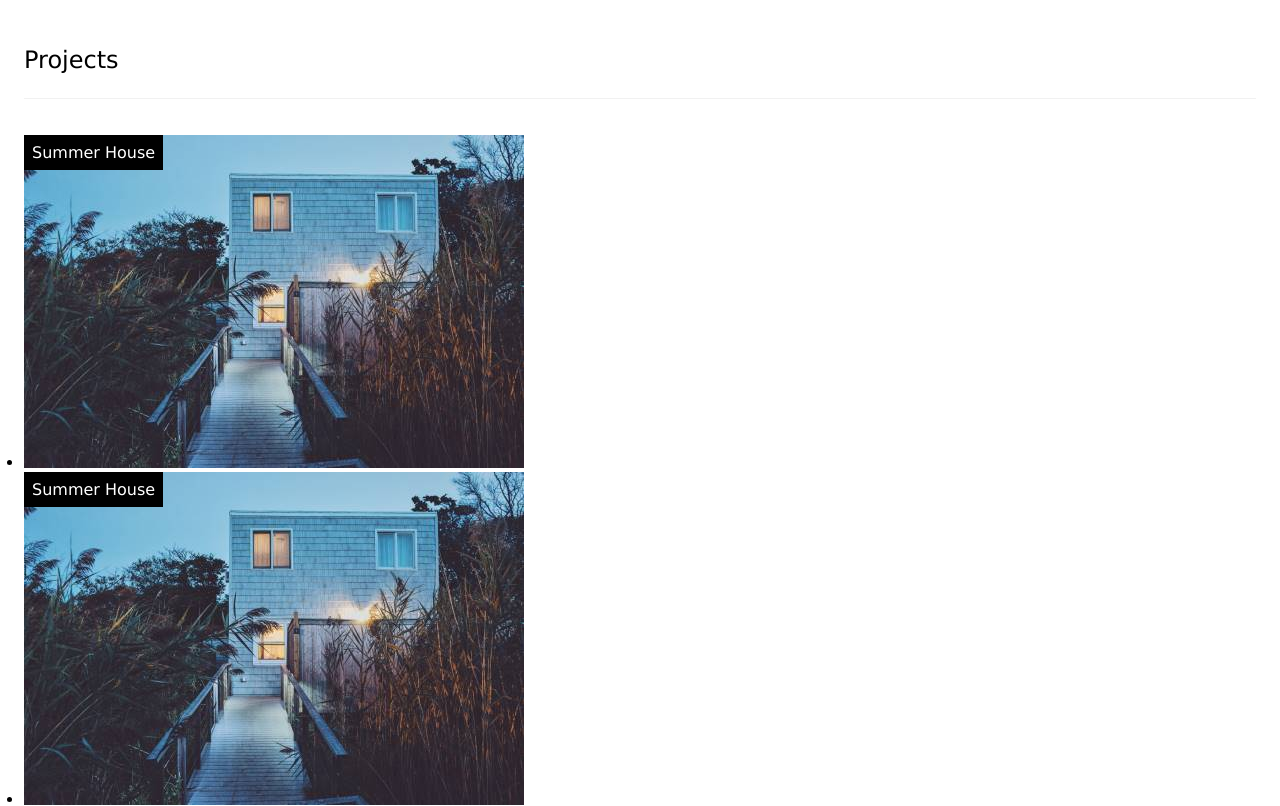
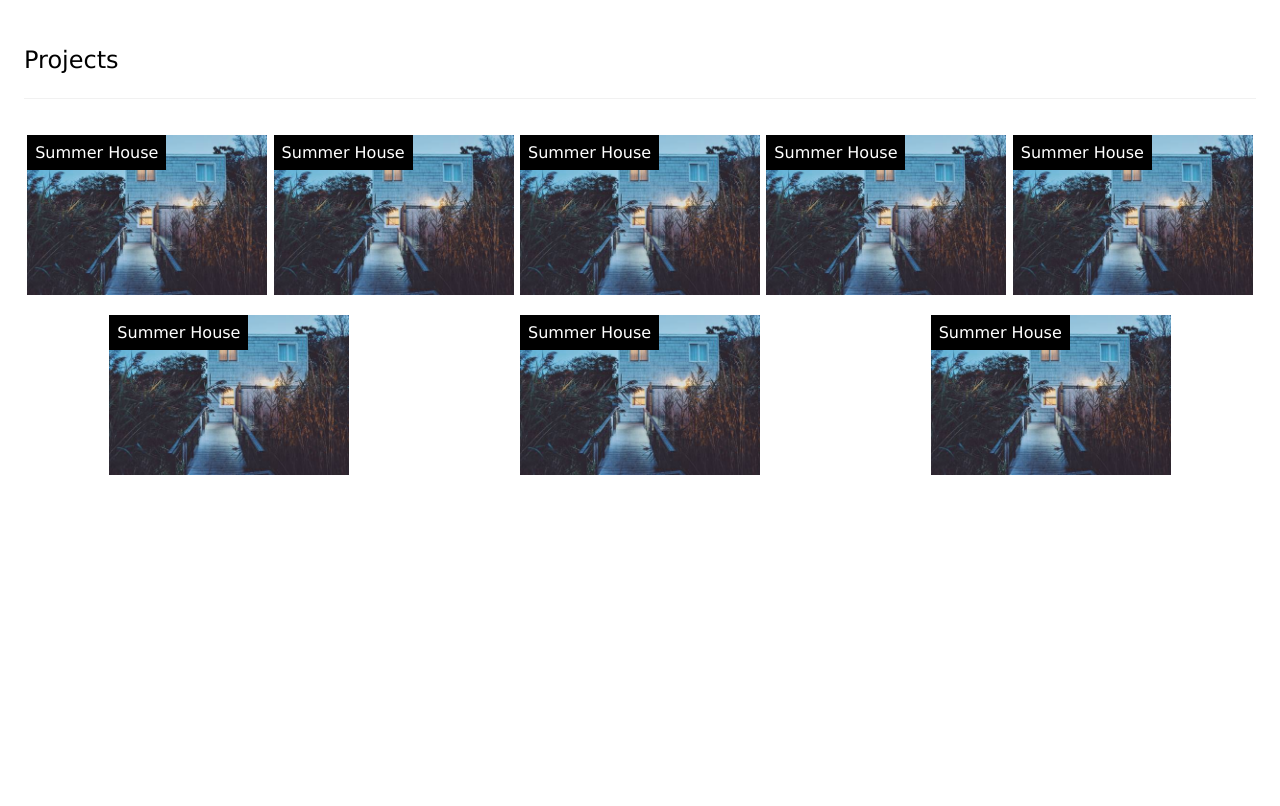
Before and after one commit to thiagopuntar/projeto-cohort-10, a plain HTML site: page index.html in a window 1280 px wide. Shown: the part 722-1528 px from the top of the page. After the commit the page ends 1201 px from the top, so only its background shows below. Drawn offline with Linux system fonts and the light colour scheme.

Commit message:
finishing section projects

```diff
--- a/blocks/projects.css
+++ b/blocks/projects.css
@@ -13,3 +13,19 @@
   top: 0;
   padding: 8px;
 }
+
+.projects__list {
+  list-style: none;
+  display: flex;
+  flex-wrap: wrap;
+  justify-content: space-around;
+  row-gap: 16px;
+}
+
+.projects__item {
+  width: 240px;
+}
+
+.projects__image {
+  width: 100%;
+}
--- a/index.html
+++ b/index.html
@@ -42,6 +42,36 @@
             <figcaption class="projects__caption">Summer House</figcaption>
           </figure>
         </li>
+        <li class="projects__item">
+          <figure class="projects__image-container">
+            <img class="projects__image" src="./images/house1.jpeg" alt="Casa com 2 andares, uma ponte de madeira">
+            <figcaption class="projects__caption">Summer House</figcaption>
+          </figure>
+        </li>
+        <li class="projects__item">
+          <figure class="projects__image-container">
+            <img class="projects__image" src="./images/house1.jpeg" alt="Casa com 2 andares, uma ponte de madeira">
+            <figcaption class="projects__caption">Summer House</figcaption>
+          </figure>
+        </li>
+        <li class="projects__item">
+          <figure class="projects__image-container">
+            <img class="projects__image" src="./images/house1.jpeg" alt="Casa com 2 andares, uma ponte de madeira">
+            <figcaption class="projects__caption">Summer House</figcaption>
+          </figure>
+        </li>
+        <li class="projects__item">
+          <figure class="projects__image-container">
+            <img class="projects__image" src="./images/house1.jpeg" alt="Casa com 2 andares, uma ponte de madeira">
+            <figcaption class="projects__caption">Summer House</figcaption>
+          </figure>
+        </li>
+        <li class="projects__item">
+          <figure class="projects__image-container">
+            <img class="projects__image" src="./images/house1.jpeg" alt="Casa com 2 andares, uma ponte de madeira">
+            <figcaption class="projects__caption">Summer House</figcaption>
+          </figure>
+        </li>
       </ul>
     </section>
   </main>
```
